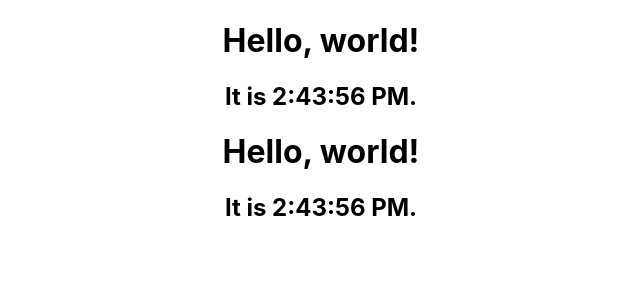
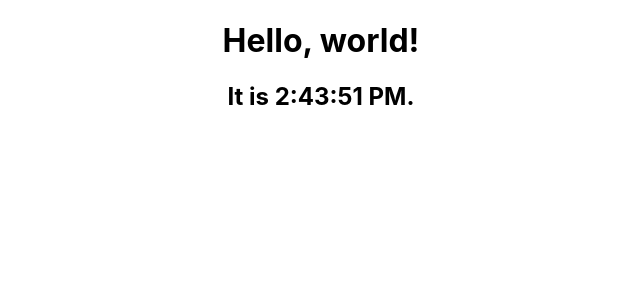
Before and after one commit to manbalboy/react-another-level, a React (Create React App) app in the folder ch2/document/: page / in a window 1280 px wide. Shown: the top 300 px of the page, without its empty margins (319-959 px from the left). Built offline with nearby package versions, Linux system fonts and the light colour scheme.

Commit message:
라이프사이클

```diff
--- a/ch2/document/src/App.js
+++ b/ch2/document/src/App.js
@@ -1,14 +1,16 @@
 import "./App.css";
 // import Composition from "./components/2-4-props/Composition";
 // import Extraction from "./components/2-4-props/Extraction/Extraction";
-import ClassComponent from "./components/2-5-state/ClassComponent";
+
+// import ClassComponent from "./components/2-5-state/ClassComponent";
 import FunctionalComponent from "./components/2-5-state/FunctionalComponent";
+import ClassComponent from "./components/2-6-lifeCycle/ClassComponent";
 
 function App() {
   return (
     <div className="App">
       <ClassComponent />
-      <FunctionalComponent />
+      {/*<FunctionalComponent />*/}
       {/*<Composition />*/}
       {/*<Extraction />*/}
       {/*<Composition />*/}
--- /dev/null
+++ b/ch2/document/src/components/2-6-lifeCycle/ClassComponent.jsx
@@ -0,0 +1,39 @@
+import React, { Component } from "react";
+
+export default class ClassComponent extends Component {
+  constructor(props) {
+    super(props);
+    console.log("constructor : ");
+    this.state = { date: new Date() };
+  }
+
+  componentDidMount() {
+    console.log("componentDidMount");
+    this.timerID = setInterval(() => this.tick(), 10000);
+  }
+
+  componentDidUpdate(prevProps, prevState, snapshot) {
+    console.log("componentDidUpdate");
+  }
+
+  componentWillUnmount() {
+    console.log("componentWillUnmount");
+    clearInterval(this.timerID);
+  }
+
+  tick() {
+    this.setState({
+      date: new Date(),
+    });
+  }
+
+  render() {
+    console.log("render");
+    return (
+      <div>
+        <h1>Hello, world!</h1>
+        <h2>It is {this.state.date.toLocaleTimeString()}.</h2>
+      </div>
+    );
+  }
+}
```
